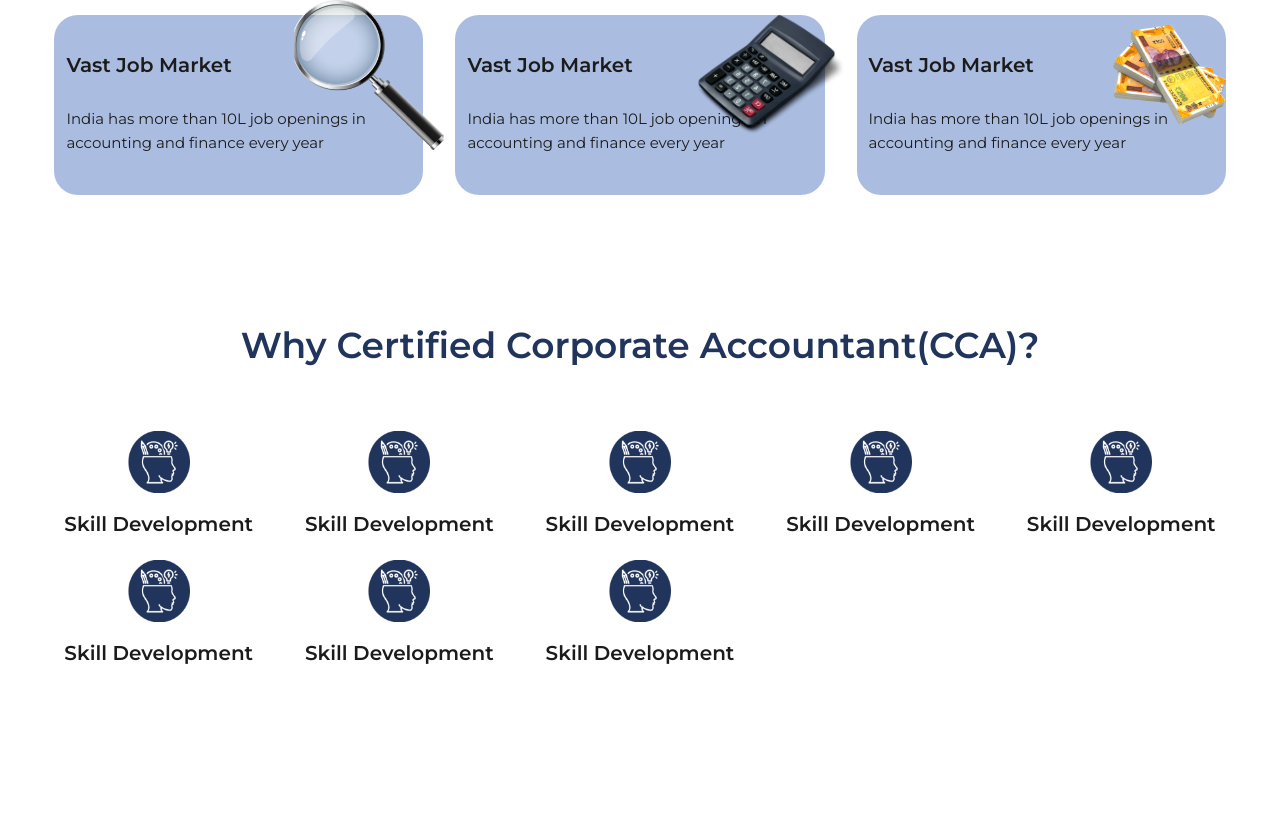
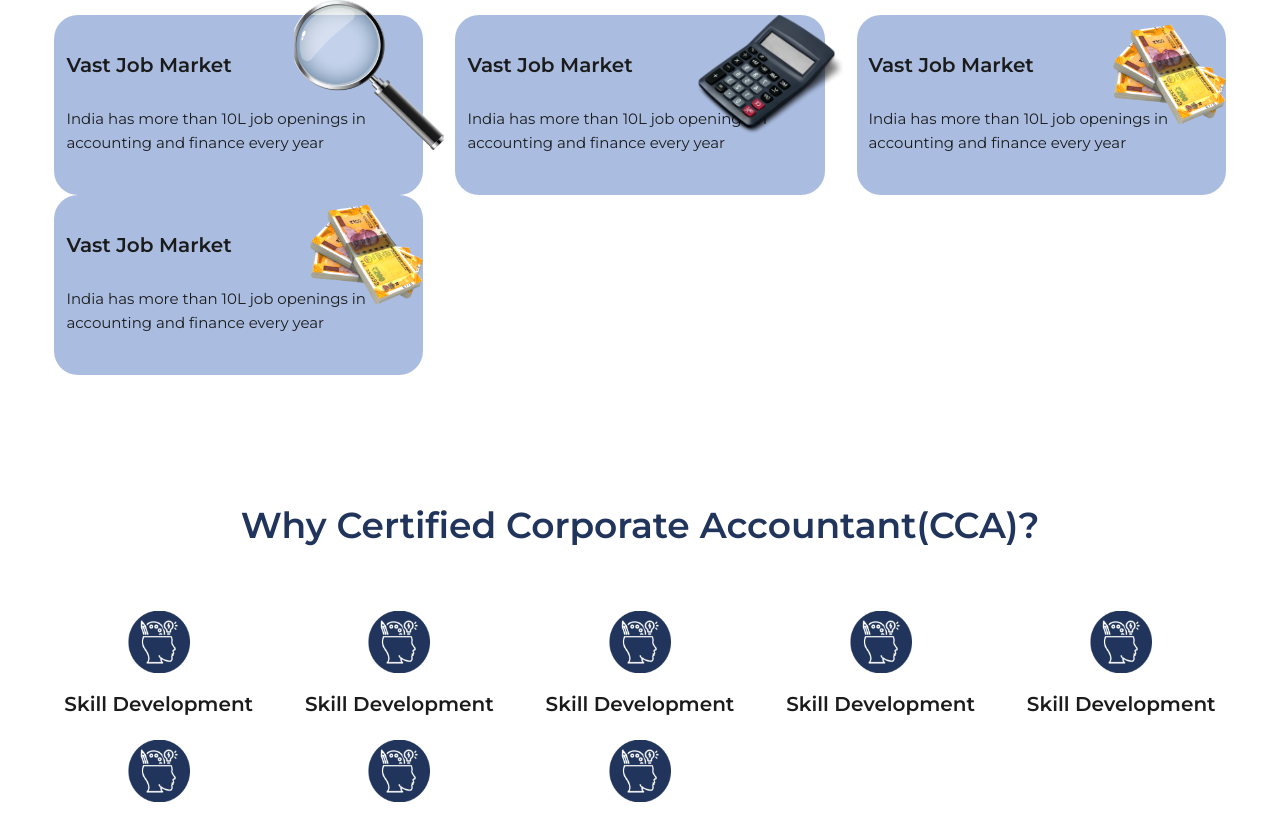
Before and after one commit to Shiv1516/assignment-02, a Next.js app: page / in a window 1280 px wide. Shown: the part 4079-4901 px from the top of the page. Built offline with nearby package versions, Linux system fonts and the light colour scheme; a web font is replaced by a local one.

Commit message:
file update

```diff
--- a/src/Component/Marketing.js
+++ b/src/Component/Marketing.js
@@ -51,6 +51,22 @@ const Marketing = () => {
           />
         </div>
       </div>
+      <div className="marketing-cards flx33 pr">
+        <div className="marketinf-card ptb40 ofh plr12 bg5 br24 mlr16">
+          <h3 className="marketing-heading fs20 fw6 mb32">Vast Job Market</h3>
+          <p className="marketing-subtext lh24 fs15">
+            India has more than 10L job openings in accounting and finance every
+            year
+          </p>
+          <Image
+            width={150}
+            height={150}
+            src="/images/marketing-img-03.png"
+            alt="marketing-img"
+            className="marketing-img pa r5 t15 zi3"
+          />
+        </div>
+      </div>
     </div>
   );
 };
```
